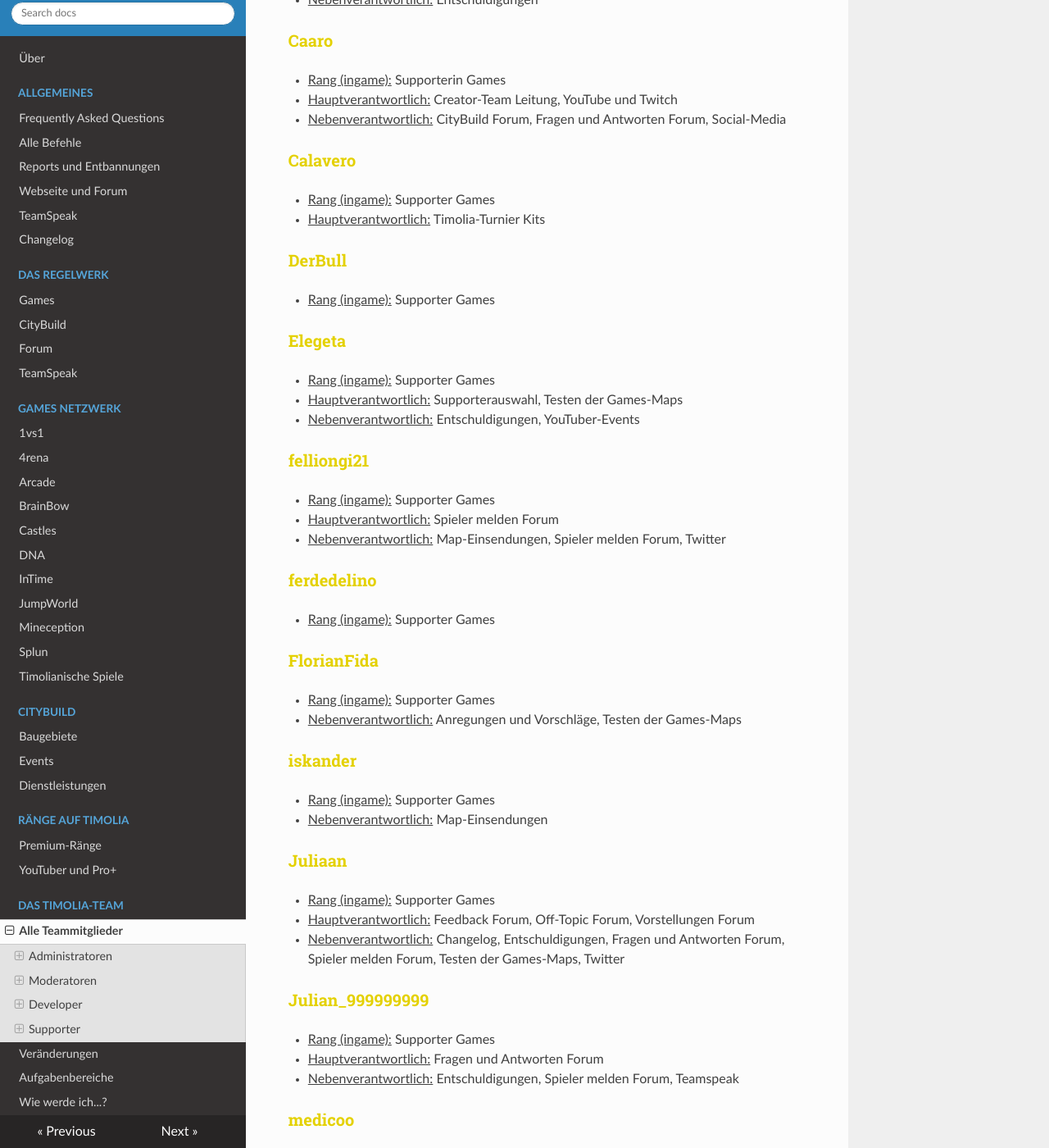
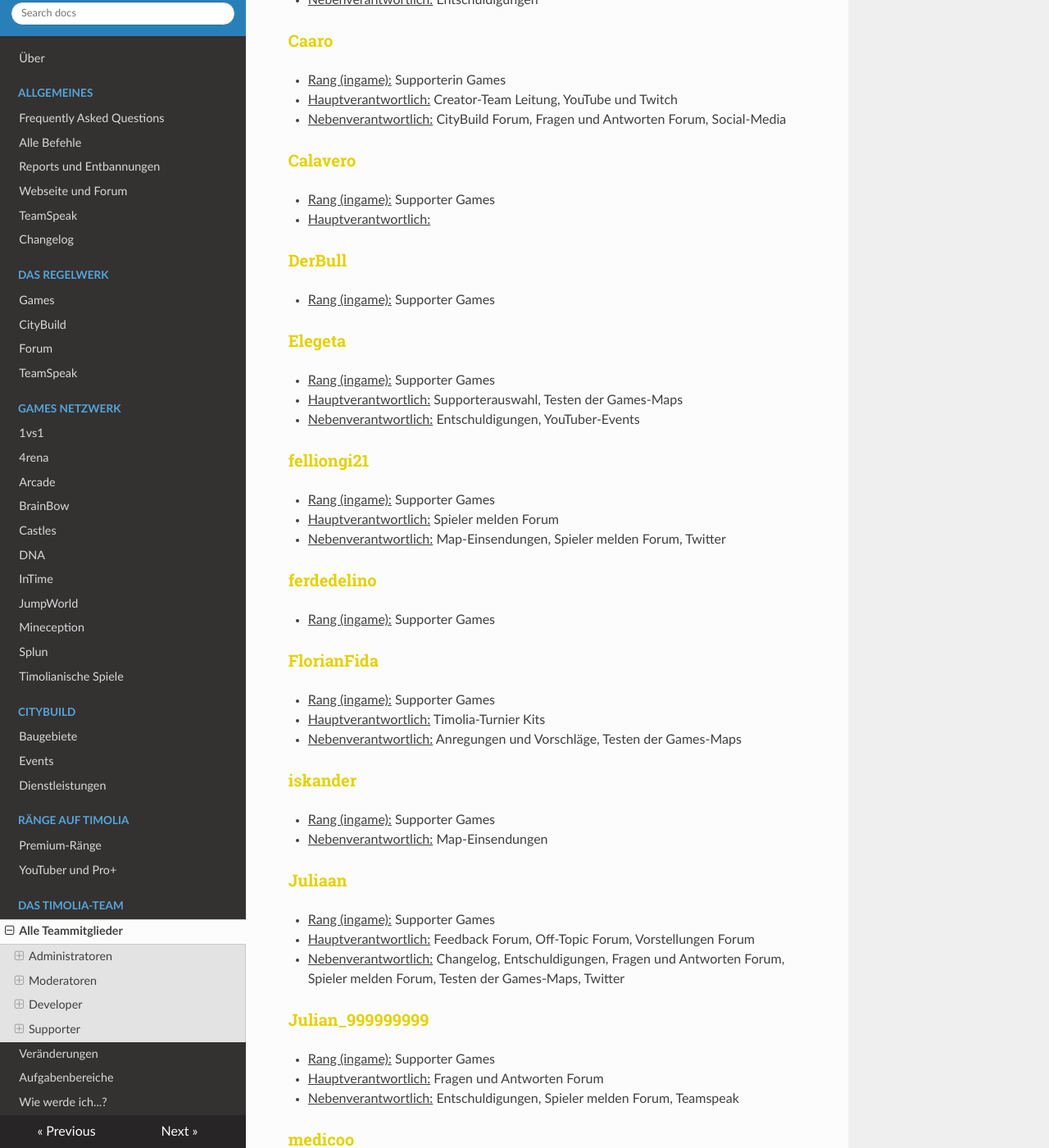
Before and after one commit to TimoliaDE/HowTo, an MkDocs documentation site: the page built from docs/team/members.md, in a window 1280 px wide and 1400 px high, scrolled down 4512 px. Shown: the whole window at 82% size. Built offline with MkDocs 1.6.1, drawn with Linux system fonts in a browser that asks for light colours; nearby versions of some CDN libraries; old or Windows-style settings are respelled for this version of MkDocs; part of the change alters nothing that is shown.

Commit message:
Update members.md

```diff
--- a/docs/team/members.md
+++ b/docs/team/members.md
@@ -145,7 +145,7 @@ Sie stehen für alle grundlegenden Fragen und Reports zur Verfügung und sind di
 
 ###<strong><span style="color:#E4D100">Calavero</span></strong>
 - <u>Rang (ingame):</u> Supporter Games
-- <u>Hauptverantwortlich:</u> Timolia-Turnier Kits
+- <u>Hauptverantwortlich:</u>
 
 ###<strong><span style="color:#E4D100">DerBull</span></strong>
 - <u>Rang (ingame):</u> Supporter Games
@@ -165,6 +165,7 @@ Sie stehen für alle grundlegenden Fragen und Reports zur Verfügung und sind di
 
 ### <strong><span style="color:#E4D100">FlorianFida</span></strong>
 - <u>Rang (ingame):</u> Supporter Games
+- <u>Hauptverantwortlich:</u> Timolia-Turnier Kits
 - <u>Nebenverantwortlich:</u> Anregungen und Vorschläge, Testen der Games-Maps
 
 ### <strong><span style="color:#E4D100">iskander</span></strong>
```
